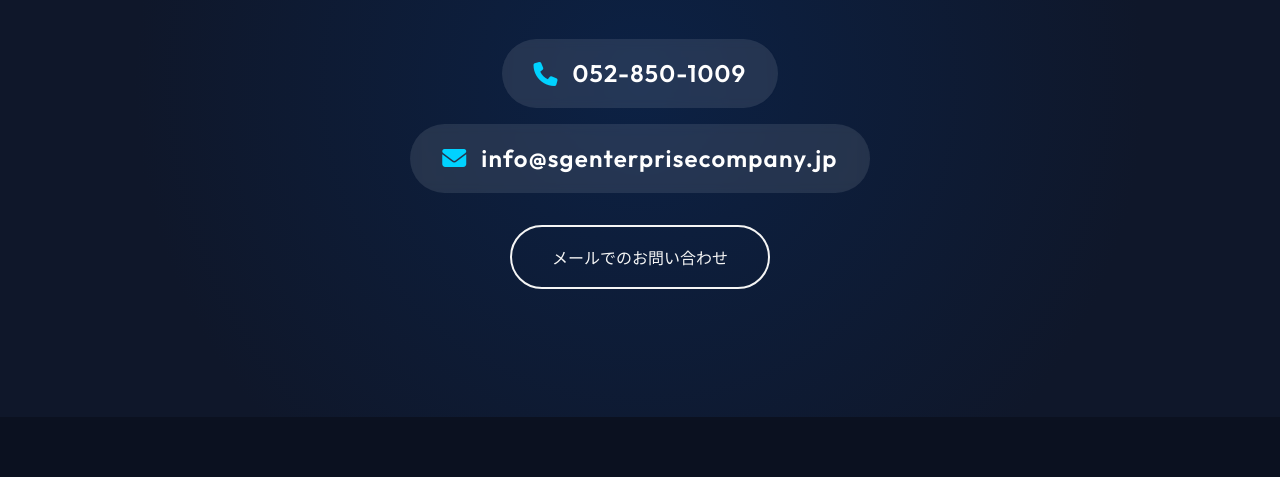
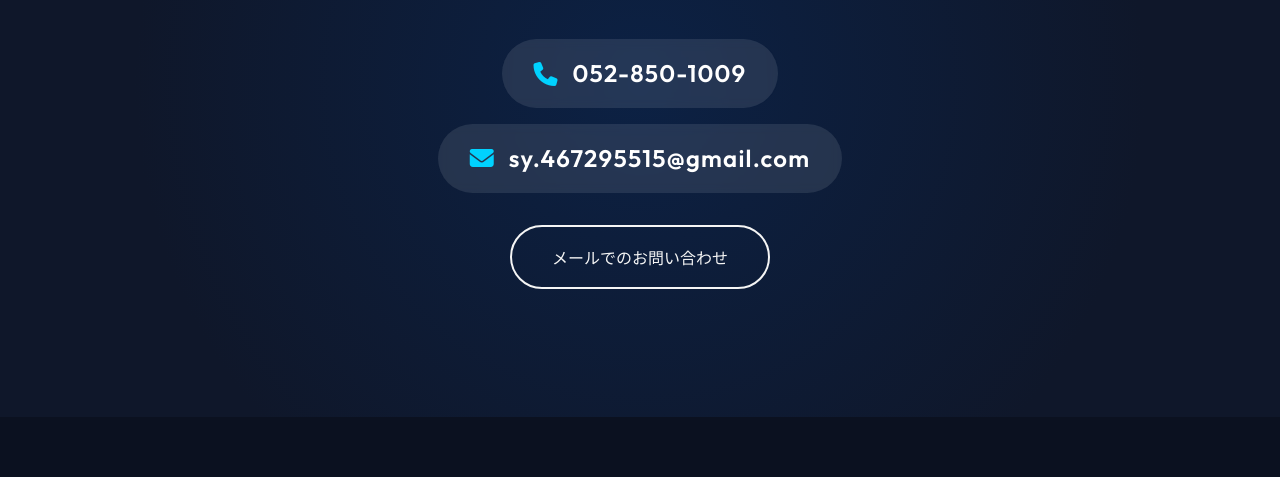
Before and after one commit to SeikaEducation/SGEnterprise, a plain HTML site: page company.html in a window 1280 px wide. Shown: the part 1980-2457 px from the top of the page. Drawn offline with Linux system fonts and the light colour scheme.

Commit message:
Change contact email in company.html
Updated contact email in the footer and contact section.

```diff
--- a/company.html
+++ b/company.html
@@ -123,10 +123,10 @@
                 </div>
                 <div class="contact-item">
                     <i class="fa-solid fa-envelope"></i>
-                    <span>info@sgenterprisecompany.jp</span>
+                    <span>sy.467295515@gmail.com</span>
                 </div>
             </div>
-            <a href="mailto:info@sgenterprisecompany.jp" class="btn btn-outline">メールでのお問い合わせ</a>
+            <a href="mailto:sy.467295515@gmail.com" class="btn btn-outline">メールでのお問い合わせ</a>
         </div>
     </section>
 
@@ -163,4 +163,5 @@
     <script src="script.js?v=2"></script>
 </body>
 
+
 </html>
```
